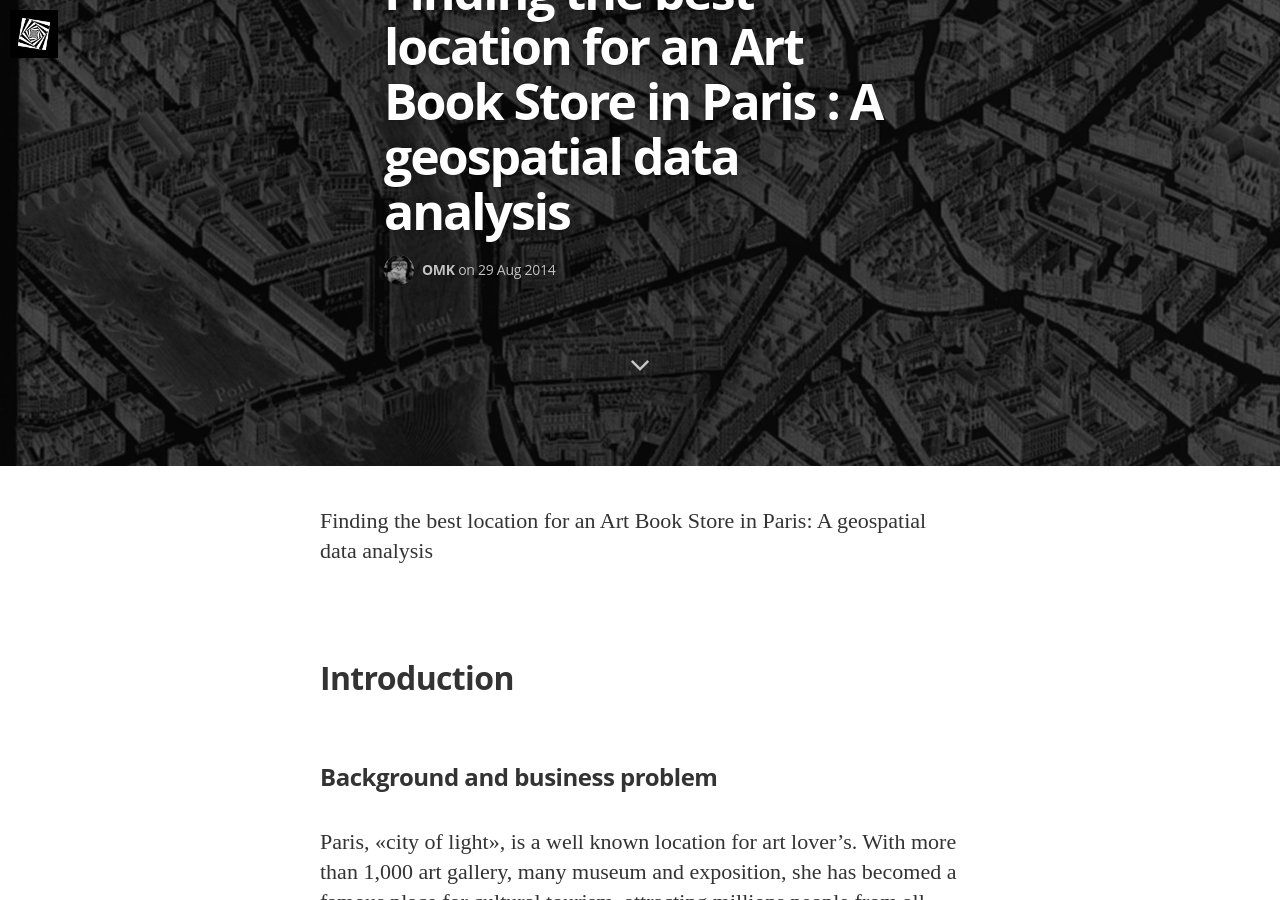
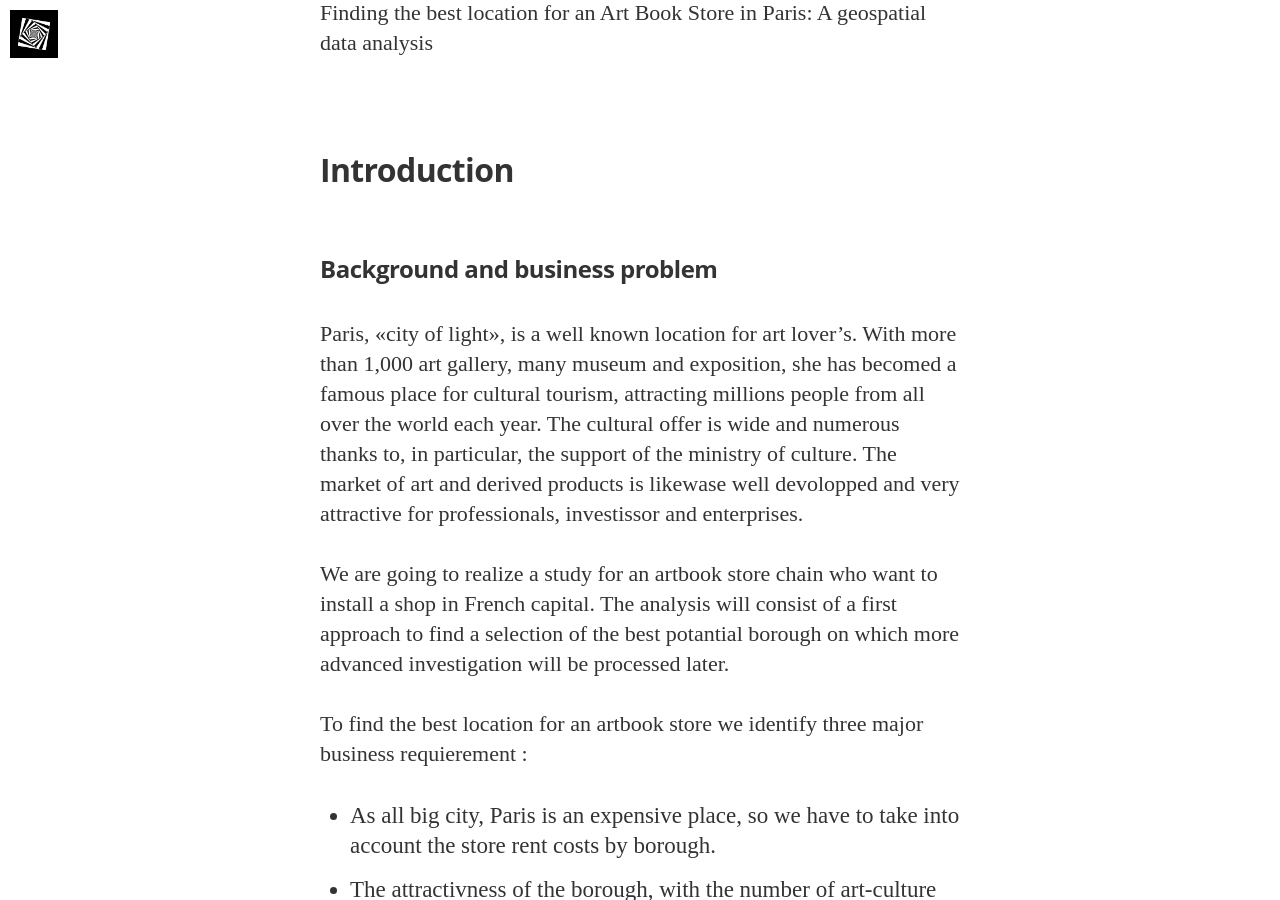
Before and after one commit to LCTyrell/LCTyrell.github.io, a Jekyll site: the page built from _posts/2019-05-22-ArtBook.markdown, in a window 1280 px wide and 900 px high, scrolled down 434 px. Built offline with Jekyll 4.4.1, drawn with Linux system fonts in a browser that asks for light colours; nearby versions of some CDN libraries; some web fonts are replaced.

Commit message:
Update 2019-05-22-ArtBook.markdown

```diff
--- a/_posts/2019-05-22-ArtBook.markdown
+++ b/_posts/2019-05-22-ArtBook.markdown
@@ -4,7 +4,7 @@ title:  "Finding the best location for an Art Book Store in Paris : A geospatia
 date:   2014-08-29 14:34:25
 categories: jekyll update
 tags:
-image: /assets/article_images/2014-08-29-welcome-to-jekyll/desktop.JPG
+image:
 ---
 Finding the best location for an Art Book Store in Paris: A geospatial data analysis
 
```
